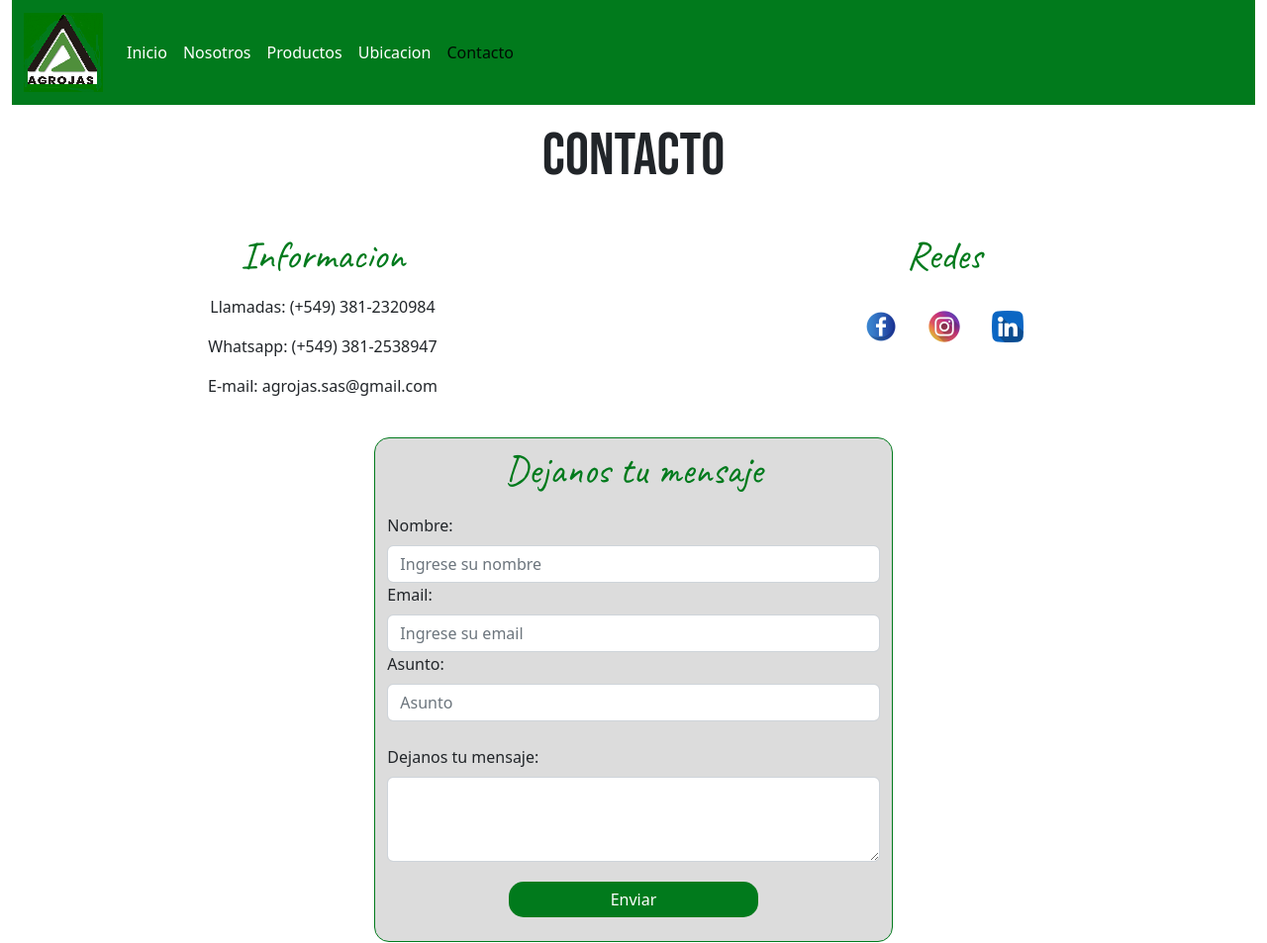
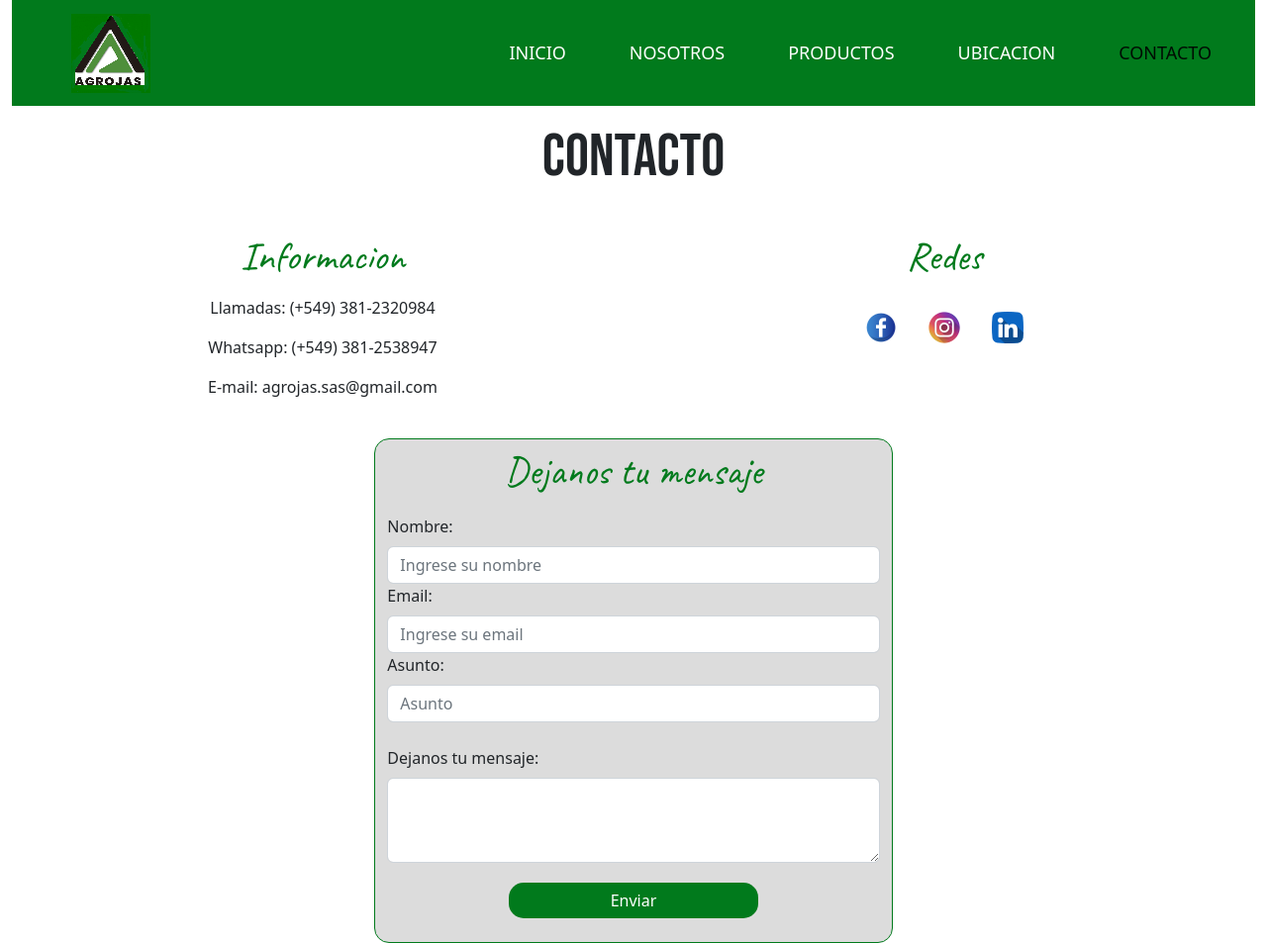
Before and after one commit to alefantacone/Desafio-sassII, a plain HTML site: page pages/contacto.html in a window 1280 px wide. Shown: the top 953 px of the page at 99% size. Drawn offline with nearby package versions, Linux system fonts and the light colour scheme.

Commit message:
Retoque navbar

```diff
--- a/assets/scss/_nav.scss
+++ b/assets/scss/_nav.scss
@@ -1,3 +1,4 @@
 .nav-link{
     color: white;
+    font-size: 18px;
 }
--- a/pages/contacto.html
+++ b/pages/contacto.html
@@ -14,26 +14,26 @@
 <body class="container-fluid">
     <nav class="navbar navbar-expand-lg" style="background-color: #017A1C;">
         <div class="container-fluid">
-          <a class="navbar-brand" href="../index.html"><img src="/assets/img/Logo agrojas.png" alt=""></a>
+          <a class="navbar-brand mx-5" href="../index.html"><img src="/assets/img/Logo agrojas.png" alt=""></a>
           <button class="navbar-toggler" type="button" data-bs-toggle="collapse" data-bs-target="#navbarNav" aria-controls="navbarNav" aria-expanded="false" aria-label="Toggle navigation">
             <span class="navbar-toggler-icon"></span>
           </button>
-          <div class="collapse navbar-collapse text-center" id="navbarNav">
+          <div class="collapse navbar-collapse d-flex justify-content-end" id="navbarNav">
             <ul class="navbar-nav">
-              <li class="nav-item">
-                <a class="nav-link" aria-current="page" href="../index.html">Inicio</a>
+              <li class="nav-item p-4">
+                <a class="nav-link" aria-current="page" href="../index.html">INICIO</a>
               </li>
-              <li class="nav-item">
-                <a class="nav-link" href="./nosotros.html">Nosotros</a>
+              <li class="nav-item p-4">
+                <a class="nav-link" href="./nosotros.html">NOSOTROS</a>
               </li>
-              <li class="nav-item">
-                <a class="nav-link" href="./productos.html">Productos</a>
+              <li class="nav-item p-4">
+                <a class="nav-link" href="./productos.html">PRODUCTOS</a>
               </li>
-              <li class="nav-item">
-                <a class="nav-link" href="./ubicacion.html">Ubicacion</a>
+              <li class="nav-item p-4">
+                <a class="nav-link" href="./ubicacion.html">UBICACION</a>
               </li>
-              <li class="nav-item">
-                <a class="nav-link active" href="./contacto.html">Contacto</a>
+              <li class="nav-item p-4">
+                <a class="nav-link active" href="./contacto.html">CONTACTO</a>
               </li>
             </ul>
           </div>
```
Also changed, not shown: index.html (+12 -12 lines), pages/nosotros.html (+12 -12 lines), pages/productos.html (+12 -12 lines), pages/ubicacion.html (+12 -12 lines), assets/css/style.css.
